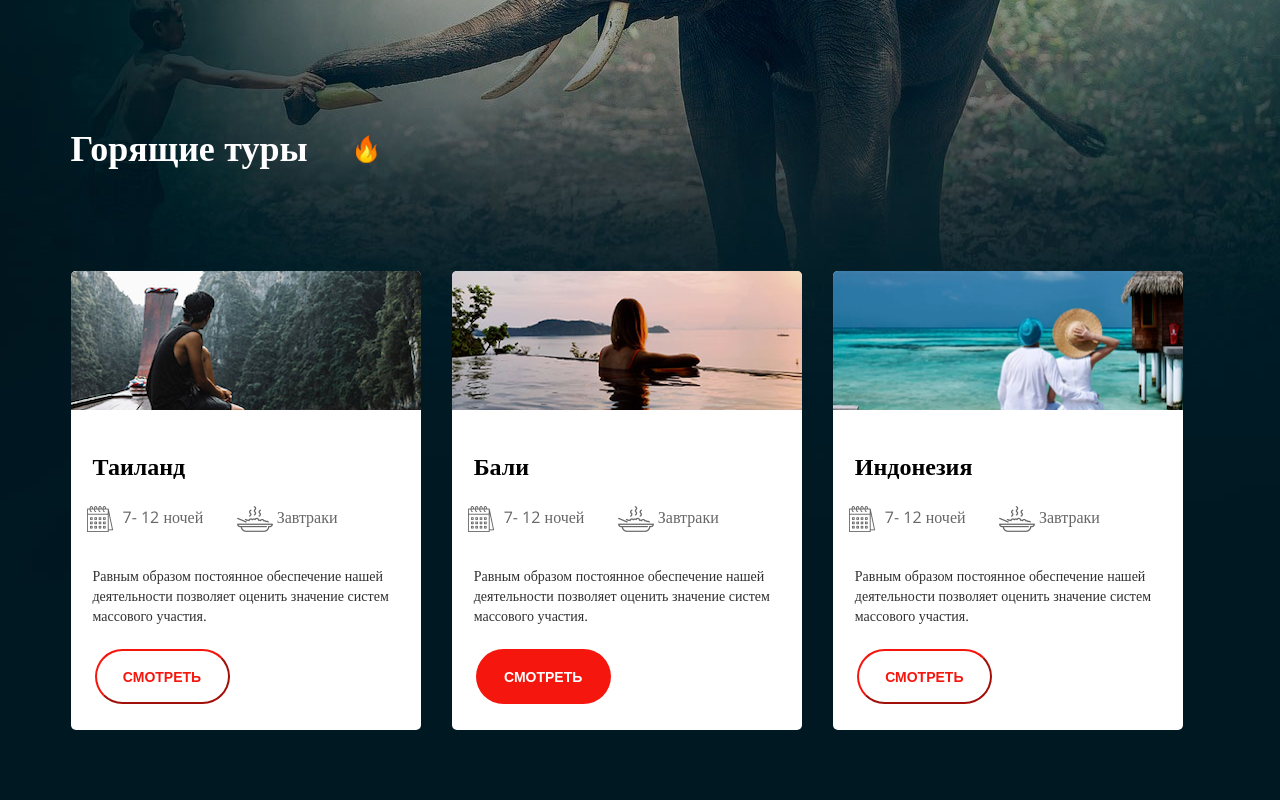
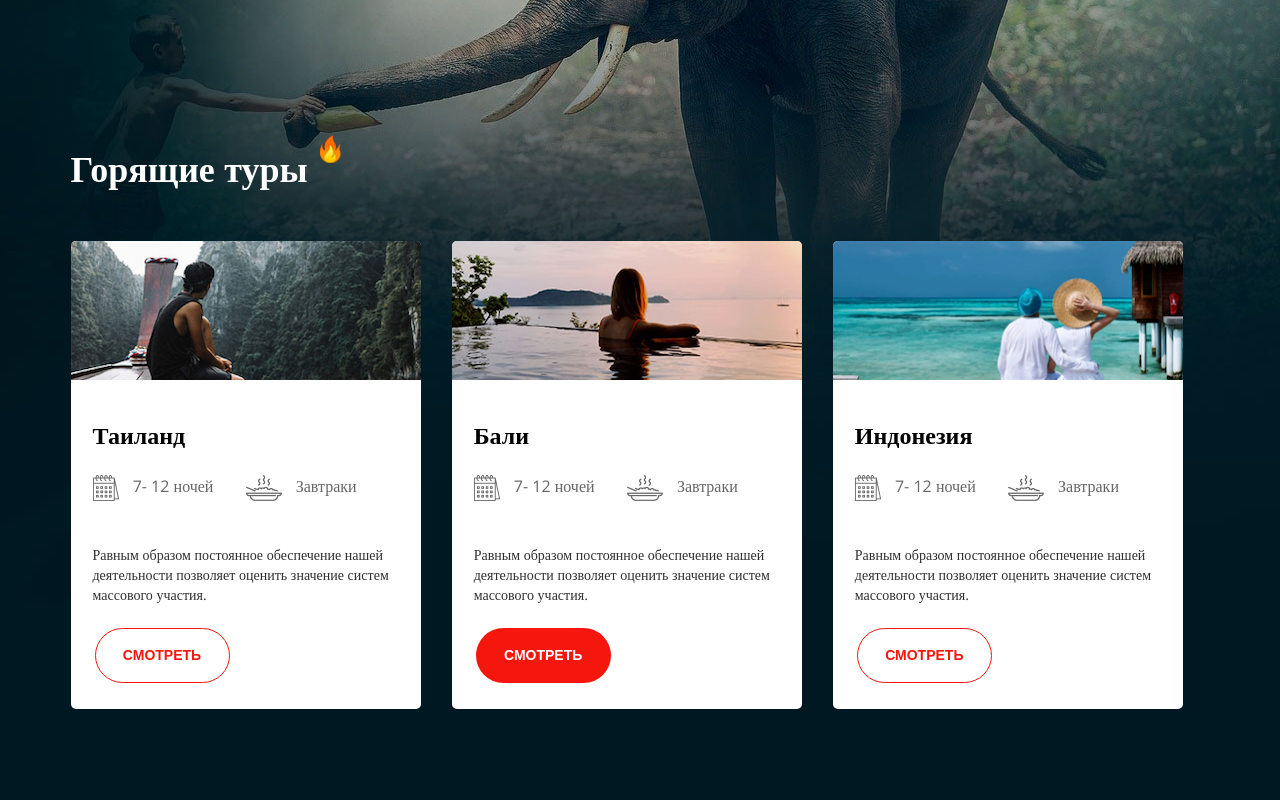
Before and after one commit to Pijjr/myproject, a plain HTML site: page index.html in a window 1280 px wide. Shown: the part 620-1420 px from the top of the page. Drawn offline with nearby package versions, Linux system fonts and the light colour scheme.

Commit message:
Правки

```diff
--- a/index.html
+++ b/index.html
@@ -4,7 +4,7 @@
 	<meta charset="UTF-8">
 	<link href="https://fonts.googleapis.com/css2?family=Open+Sans:wght@400;700&display=swap" rel="stylesheet">
 	<link rel="stylesheet" href="./main.css">
-	<title>AirAsia</title>
+	<title>AirAsia</title>§
 </head>
 <body>
 	<div class="wrapper main-page-wrapper">
@@ -41,7 +41,7 @@
 				</div>
 				<div class="features">
 					<div class="features__title">
-						<h2 class="features__title">Горящие туры</h2>
+						<h2 class="features__title-h4">Горящие туры</h2>
 						<img src="./img/flame.png" alt="" class="features__sm">
 					</div>
 					<ul class="features__list">
@@ -52,10 +52,10 @@
 							<div class="features__content">
 								<h3 class="features__subtitle">Таиланд</h3>
 								<div class="features__desc">
+									<img src="img/calendar.png" class="features__desc-pic-cal">
 									<div class="features__desc-block">7- 12 ночей</div>
-									<img src="img/calendar.png" class="features__desc-pic-cal">
+									<img src="./img/meal.png" alt="" class="features__desc-pic-br">
 									<div class="features__desc-block">Завтраки</div>
-									<img src="./img/meal.png" alt="" class="features__desc-pic-br">
 								</div>
 							</div>
 							<div class="features__text">Равным образом постоянное обеспечение нашей деятельности позволяет оценить значение систем массового участия.</div>
@@ -68,10 +68,10 @@
 							<div class="features__content">
 								<h3 class="features__subtitle">Бали</h3>
 								<div class="features__desc">
+									<img src="./img/calendar.png" alt="" class="features__desc-pic-cal">
 									<div class="features__desc-block">7- 12 ночей</div>
-									<img src="./img/calendar.png" alt="" class="features__desc-pic-cal">
+									<img src="./img/meal.png" alt="" class="features__desc-pic-br">
 									<div class="features__desc-block">Завтраки</div>
-									<img src="./img/meal.png" alt="" class="features__desc-pic-br">
 								</div>
 							</div>
 							<div class="features__text">Равным образом постоянное обеспечение нашей деятельности позволяет оценить значение систем массового участия.</div>
@@ -84,10 +84,10 @@
 							<div class="features__content">
 								<h3 class="features__subtitle">Индонезия</h3>
 								<div class="features__desc">
+									<img src="./img/calendar.png" alt="" class="features__desc-pic-cal">
 									<div class="features__desc-block">7- 12 ночей</div>
-									<img src="./img/calendar.png" alt="" class="features__desc-pic-cal">
+									<img src="./img/meal.png" alt="" class="features__desc-pic-br">
 									<div class="features__desc-block">Завтраки</div>
-									<img src="./img/meal.png" alt="" class="features__desc-pic-br">
 								</div>
 							</div>
 							<div class="features__text">Равным образом постоянное обеспечение нашей деятельности позволяет оценить значение систем массового участия.</div>
--- a/main.css
+++ b/main.css
@@ -15,10 +15,6 @@ body {
 	background: #001821;
 	-webkit-font-smoothing: antialiased;
 	-moz-font-smoothing: grayscale;
-}
-
-.button {
-	border: 1px solid transparent;
 }
 
 html, body {
@@ -130,15 +126,18 @@ h1, h2, h3, h4, p {
 	font-weight: bold;
 	font-size: 14px;
 	text-transform: uppercase;
+	border: 1px solid transparent;
 }
 
+.features{
+	margin-bottom: 127px;
+}
 
-.features__title {
+.features__title-h4 {
 	display: inline-block;
 	font-size: 36px;
 	line-height: 42px;
 	font-weight: bold;
-	width: 273px;
 	margin-bottom: 51px;
 }
 
@@ -156,17 +155,16 @@ h1, h2, h3, h4, p {
 	border-radius: 5px;
 	display: inline-block;
 	margin-right: 27px;
-	margin-bottom: 127px;
 }
 
 .features__item:last-child{
 	margin-right: 0;
 }
 
-
 .features__icon{
 	min-height: 144px;
 }
+
 
 .features__content{
 	padding: 33px 22px;
@@ -179,24 +177,8 @@ h1, h2, h3, h4, p {
 	margin-bottom: 23px;
 }
 
-.features__desc-block {
-	display: inline-block;
-	vertical-align: top;
-	width: 90px;
-	margin-left: 30px;
-	margin-right: 30px;
-	font-size: 16px;
-	color: #666666;
-}
-
-.features__desc-bloc:last-child{
-	margin-right: 0;
-}
-
 .features__desc-pic-cal{
 	display: inline-block;
-	position: absolute;
-	margin-left: -160px;
 }
 
 .features__desc-pic-cal:last-child{
@@ -205,10 +187,20 @@ h1, h2, h3, h4, p {
 
 .features__desc-pic-br{
 	display: inline-block;
-	position: absolute;
-	margin-left: -160px;
+	margin-left: 28px;
 }
 
+.features__desc-block {
+	display: inline-block;
+	vertical-align: top;
+	margin-left: 10px;
+	font-size: 16px;
+	color: #666666;
+}
+
+.features__desc-bloc:last-child{
+	margin-right: 0;
+}
 
 .features__text{
 	font-size: 14px;
@@ -228,10 +220,10 @@ h1, h2, h3, h4, p {
 	border: 2px solid transparent;
 	margin-bottom: 26px;
 	margin-left: 24px;
+	border: 1px solid transparent;
 }
 
 .features__button--border{
-	border-color: #F5170E;
 	background: transparent;
 	color: #F5170E;
 	font-size: 14px;
@@ -242,12 +234,17 @@ h1, h2, h3, h4, p {
 	border-radius: 35px;
 	margin-bottom: 26px;
 	margin-left: 24px;
+	border: 1px solid #F5170E;
 }
 
 .news__title{
 	font-size: 35px;
 	font-weight: bold;
 	margin-bottom: 51px;
+}
+
+.news__list{
+	margin-bottom: 57px;
 }
 
 .news__item{
@@ -258,7 +255,6 @@ h1, h2, h3, h4, p {
 	position: relative;
 	border-radius: 5px;
 	overflow: hidden;
-	margin-bottom: 57px;
 }
 
 .news__item:last-child {
@@ -310,12 +306,12 @@ h1, h2, h3, h4, p {
 .about{
 	color: black;
 	margin-top: 152px;
+	margin-bottom: 106px;
 }
 
 .about__img, .about__content {
 	display: inline-block;
 	vertical-align: top;
-	margin-bottom: 106px;
 }
 
 .about__content{
@@ -385,7 +381,7 @@ h1, h2, h3, h4, p {
 .social{
 	position: absolute;
 	top: 0px;
-	margin-left: 600px;
+	left: 600px;
 }
 
 .social__link {
```
